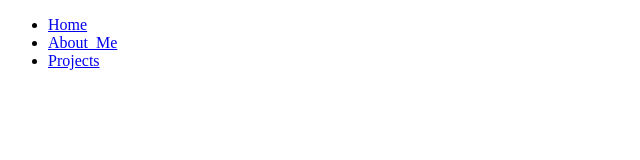
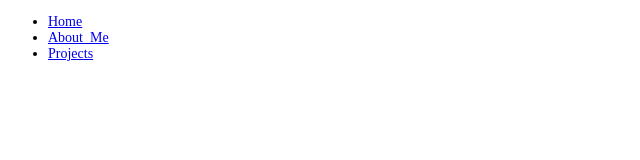
Before and after one commit to Muthoni2000/My-Portfolio, a plain HTML site: page index.html in a window 1280 px wide. Shown: the whole page, without its empty margins (0-640 px from the left). Drawn offline with Linux system fonts and the light colour scheme.

Commit message:
styled header

```diff
--- a/styles.css
+++ b/styles.css
@@ -0,0 +1,6 @@
+header {
+    font-family: "Rufina", serif;
+    padding: 0;
+    margin: 0;
+    font-size: 14px;
+  }
```
Also changed, not shown: index.html (+14 -0 lines).
